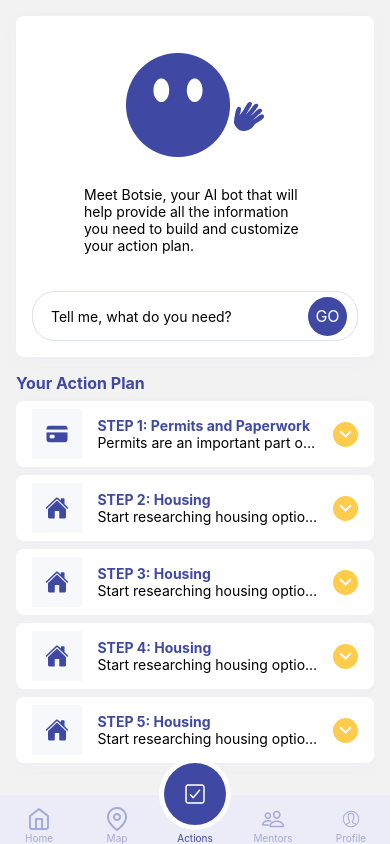
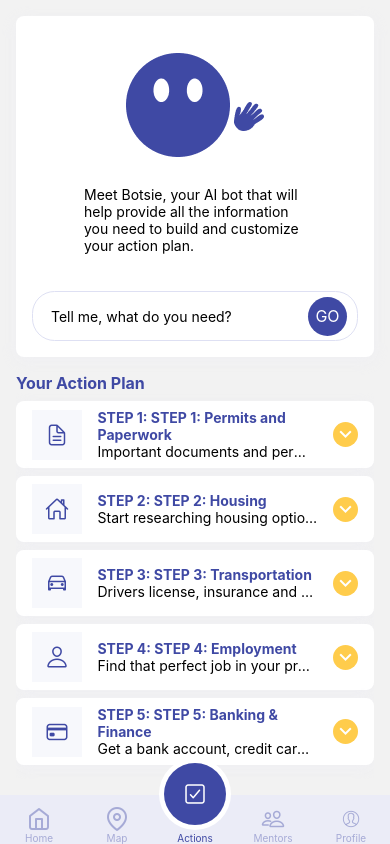
Before and after one commit to tr-youssef/curated_app, a React Native app: screen /Actions in a window 390 px wide. Built offline with nearby package versions, Linux system fonts and the light colour scheme; what @rnmapbox/maps would draw is missing.

Commit message:
Update tasks wording and icons

```diff
--- a/src/Tasks.js
+++ b/src/Tasks.js
@@ -7,10 +7,10 @@ function Tasks() {
   const [tasks, setTasks] = useState([
     {
       number: 1,
-      title: "Permits and Paperwork",
-      icon: "card",
+      title: "STEP 1: Permits and Paperwork",
+      icon: "document-text-outline",
       subtitle:
-        "Permits are an important part of gaining Permanent Residence Status. Ensure you look over each document to meet ",
+        "Important documents and permits.",
       actions: [
         "Permanent Resident Card (PR Card)",
         "Record of Landing (IMM 1000) or Confirmation of Permanent",
@@ -25,9 +25,9 @@ function Tasks() {
     },
     {
       number: 2,
-      title: "Housing",
-      icon: "home",
-      subtitle: "Start researching housing options online",
+      title: "STEP 2: Housing",
+      icon: "home-outline",
+      subtitle: "Start researching housing options online.",
       actions: [
         "Permanent Resident Card (PR Card)",
         "Record of Landing (IMM 1000) or Confirmation of Permanent",
@@ -42,9 +42,9 @@ function Tasks() {
     },
     {
       number: 3,
-      title: "Housing",
-      icon: "home",
-      subtitle: "Start researching housing options online",
+      title: "STEP 3: Transportation",
+      icon: "car-outline",
+      subtitle: "Drivers license, insurance and public tran...",
       actions: [
         "Permanent Resident Card (PR Card)",
         "Record of Landing (IMM 1000) or Confirmation of Permanent",
@@ -59,9 +59,9 @@ function Tasks() {
     },
     {
       number: 4,
-      title: "Housing",
-      icon: "home",
-      subtitle: "Start researching housing options online",
+      title: "STEP 4: Employment",
+      icon: "person-outline",
+      subtitle: "Find that perfect job in your profession.",
       actions: [
         "Permanent Resident Card (PR Card)",
         "Record of Landing (IMM 1000) or Confirmation of Permanent",
@@ -76,9 +76,9 @@ function Tasks() {
     },
     {
       number: 5,
-      title: "Housing",
-      icon: "home",
-      subtitle: "Start researching housing options online",
+      title: "STEP 5: Banking & Finance",
+      icon: "card-outline",
+      subtitle: "Get a bank account, credit card or loan.",
       actions: [
         "Permanent Resident Card (PR Card)",
         "Record of Landing (IMM 1000) or Confirmation of Permanent",
```
